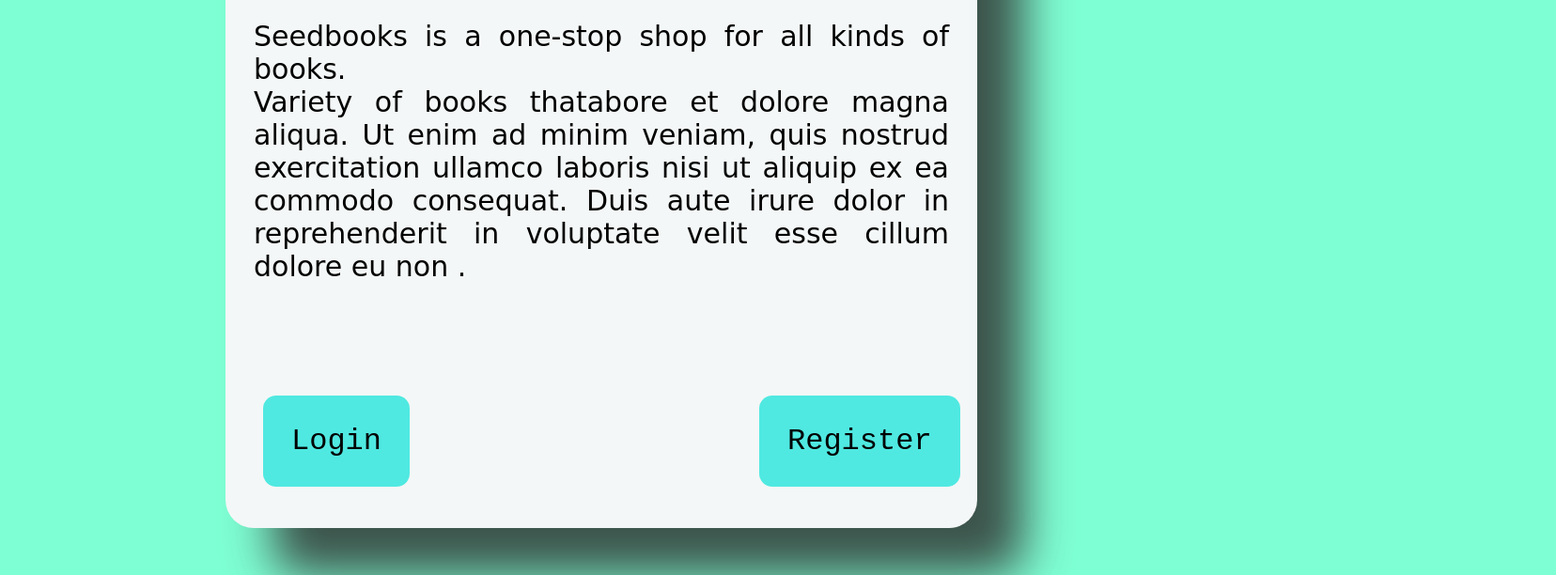
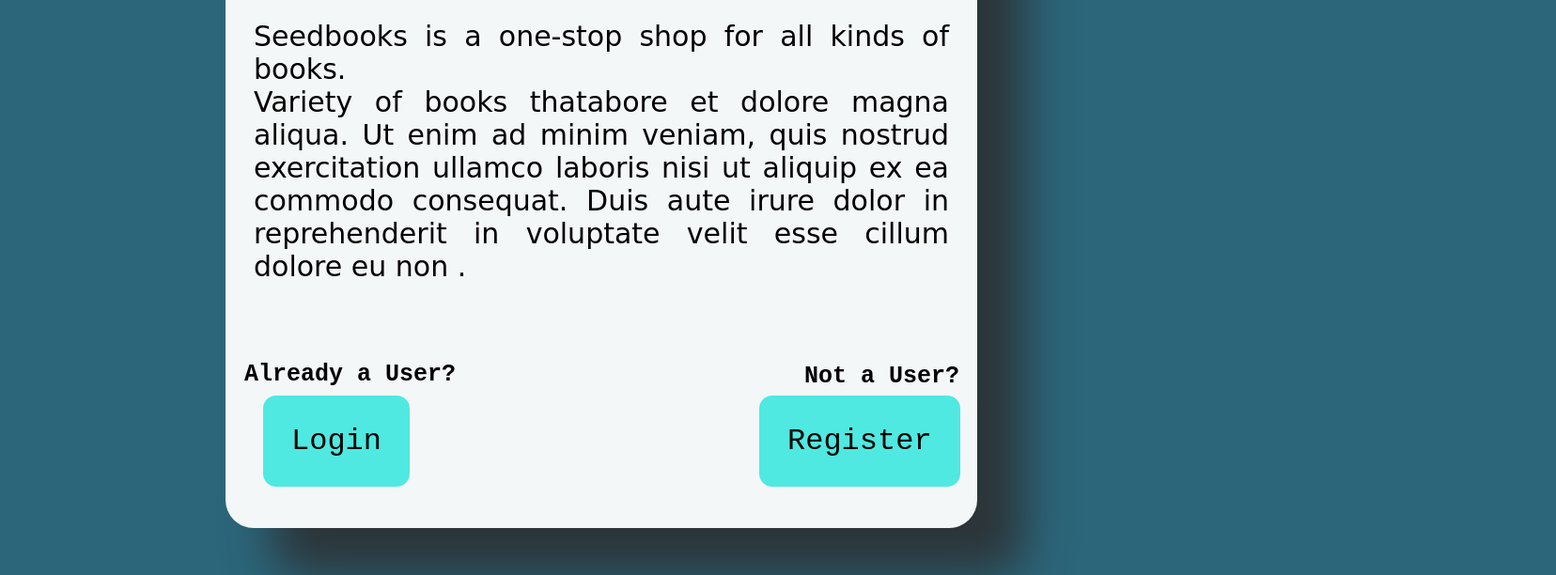
Before and after one commit to kayflyS/seedbooks, a plain HTML site: page project 1/index.html in a window 1280 px wide. Shown: the part 188-800 px from the top of the page at 94% size, 1656 px wide, since content can reach past the window. Drawn offline with Linux system fonts and the light colour scheme.

Commit message:
adding button2

```diff
--- a/project 1/index.css
+++ b/project 1/index.css
@@ -8,7 +8,7 @@
     width: 800px;
     margin: 30px auto;
     border-radius: 30px;
-   font-family:fantasy;
+   font-family:'Courier New', Courier, monospace
 
 
 
@@ -17,7 +17,7 @@
      background-color: #4fe9e1;
      margin:0;
      padding: 15px 0px;
-     /* border-radius: 150px; */
+     border-radius: 15px;
 
  }
  #words{
@@ -60,7 +60,9 @@
     text-align: justify;
 
  }
-
+.text-container{
+   padding: 20px 0px;
+}
 
  .login-btn{
     /* border:; */
@@ -77,7 +79,7 @@
 
     }
     .login-btn:hover {
-      background-color: #4CAF50; /* Green */
+      background-color:rgba(73, 126, 151, 0.692);
       color: white;
       cursor: pointer;
     }
@@ -95,10 +97,27 @@
     right: -40%;
     border: #4fe9e1;
     transition-duration: 0.4s;
+    transition: ease-out 0.3s;
 
  }
 .register-btn:hover{
-   background-color: #4CAF50; /* Green */
+   background-color:rgba(73, 126, 151, 0.692);;
       color: white;
       cursor: pointer;
 }
+
+
+.text-1{
+   font-size :25px;
+   padding: 0px 20px;
+   font-family:monospace;
+
+}
+.text-2{
+   position: relative;
+   right: -77%;
+   bottom: 60px;
+   font-family: monospace ;
+   font-size: 25px;
+
+}
--- a/project 1/index.html
+++ b/project 1/index.html
@@ -8,7 +8,7 @@
     <link rel="stylesheet" href="index.css">
 </head>
 
-<body style="background-color:aquamarine" >
+<body style="background-color:rgba(6, 75, 100, 0.849)" >
 
     <div class="container">
         <div class="inner-container">
@@ -29,9 +29,15 @@
         </div>
 
 
+                    <h4 class="text-1">Already a User?</h4>
+                    <h4 class="text-2">Not a User?</h4>
 
 
-        </div>
+
+
+
+
+
 
 
 
```
